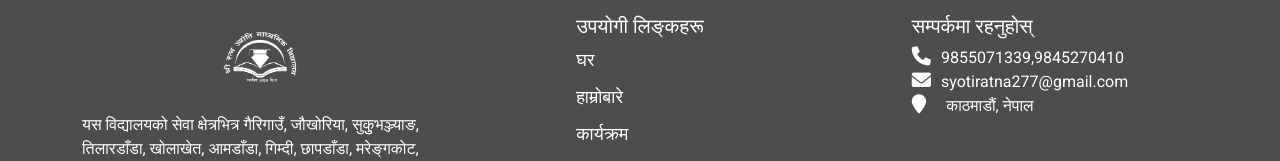
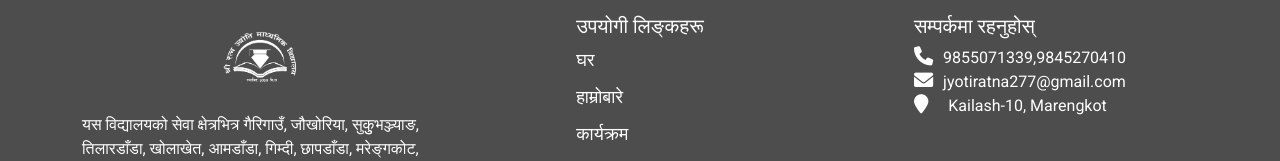
Before and after one commit to SuryaDeepC/ratnajyotimabi, a plain HTML site: page index.html in a window 1280 px wide. Shown: the part 5926-6087 px from the top of the page. Drawn offline with nearby package versions, Linux system fonts and the light colour scheme; some packages are replaced by stand-ins of ours; a script that the page names is missing.

Commit message:
Update index.html

```diff
--- a/index.html
+++ b/index.html
@@ -1179,11 +1179,11 @@
               </div>
               <div class="get-in-touch-icons">
                 <i class="fa-solid fa-envelope"></i>
-                <p class="paragraph-footer">syotiratna277@gmail.com</p>
+                <p class="paragraph-footer">jyotiratna277@gmail.com</p>
               </div>
               <div class="get-in-touch-icons">
                 <i class="fa-solid fa-location-pin"></i>
-                <p class="paragraph-footer">काठमाडौं, नेपाल</p>
+                <p class="paragraph-footer">Kailash-10, Marengkot</p>
               </div>
             </div>
           </div>
```
